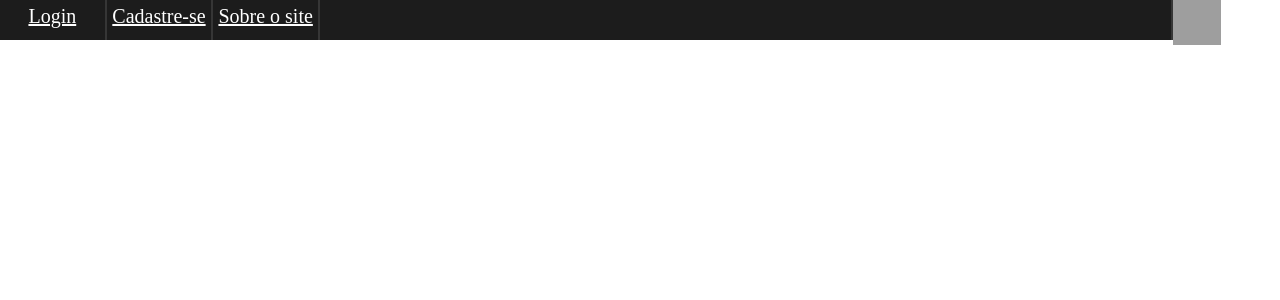
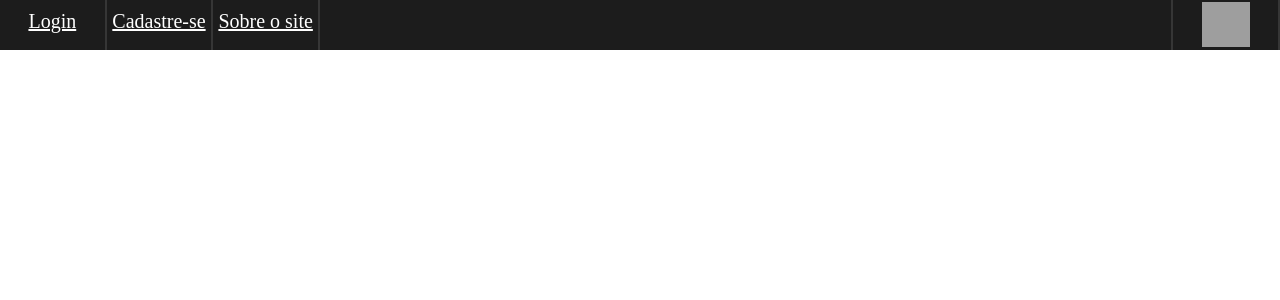
Before and after one commit to RenanSosaa/IFDates-Web, a PHP site: page /paginas/header.php in a window 1280 px wide. Shown: the top 300 px of the page. Run offline with PHP 8.4, Linux system fonts and the light colour scheme; grey boxes are pictures that could not be loaded.

Commit message:
Update estilo_php.css

```diff
--- a/IFDatesv2.0/css/estilo_php.css
+++ b/IFDatesv2.0/css/estilo_php.css
@@ -12,13 +12,19 @@ and open the template in the editor.
 .menu{
     border-right:  solid 2px #363636;
     background-color: #1C1C1C;
-    height: 40px;
+    height: 50px;
     text-align: center;
-    padding-top: 5px;
+    padding-top: 10px;
 }
 .link{
-
-
     color: white;
     font-size: 20px;
 }
+
+.imagem{
+    border-right:  solid 2px #363636;
+    background-color: #1C1C1C;
+    height: 50px;
+    text-align: center;
+    padding-top: 2px;
+}
```
